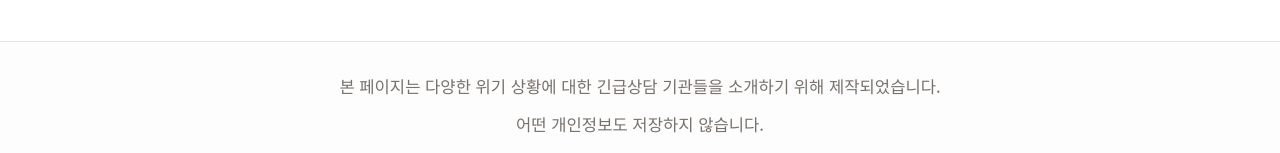
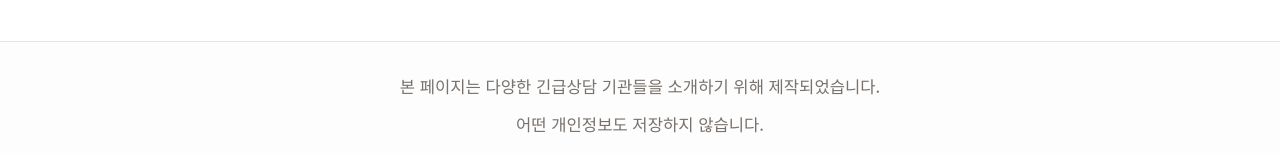
Before and after one commit to gunhalee/maeum-helpline, a Next.js app: page / in a window 1280 px wide. Shown: the part 592-745 px from the top of the page. Built offline with nearby package versions, Linux system fonts and the light colour scheme; no server answers.

Commit message:
footer changed

```diff
--- a/src/components/FooterNote.tsx
+++ b/src/components/FooterNote.tsx
@@ -12,7 +12,7 @@ export default function FooterNote() {
       <p>
         {lang === 'en'
           ? 'This page is to help finding urgent helplines for various crisis situations in Korea.'
-          : '본 페이지는 다양한 위기 상황에 대한 긴급상담 기관들을 소개하기 위해 제작되었습니다.'}
+          : '본 페이지는 다양한 긴급상담 기관들을 소개하기 위해 제작되었습니다.'}
       </p>
       <p className="mt-1">
         {lang === 'en'
```
